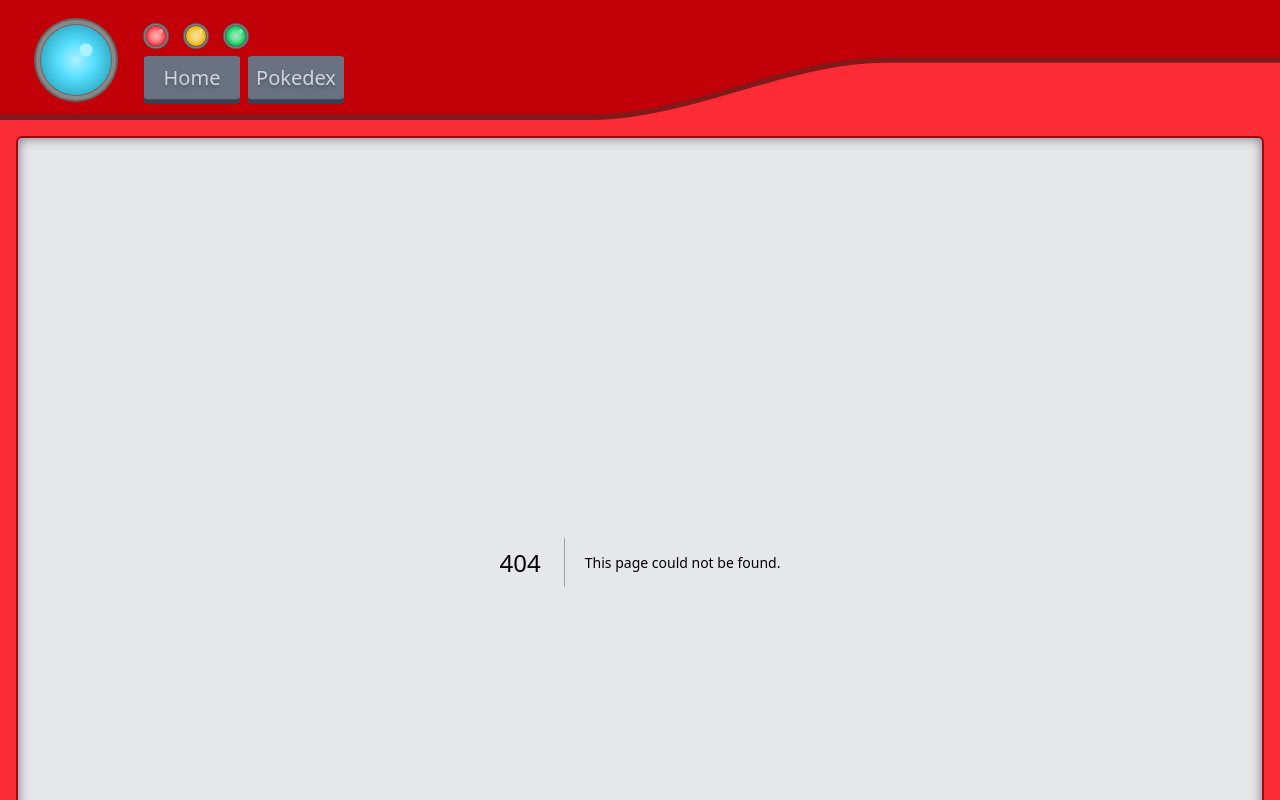
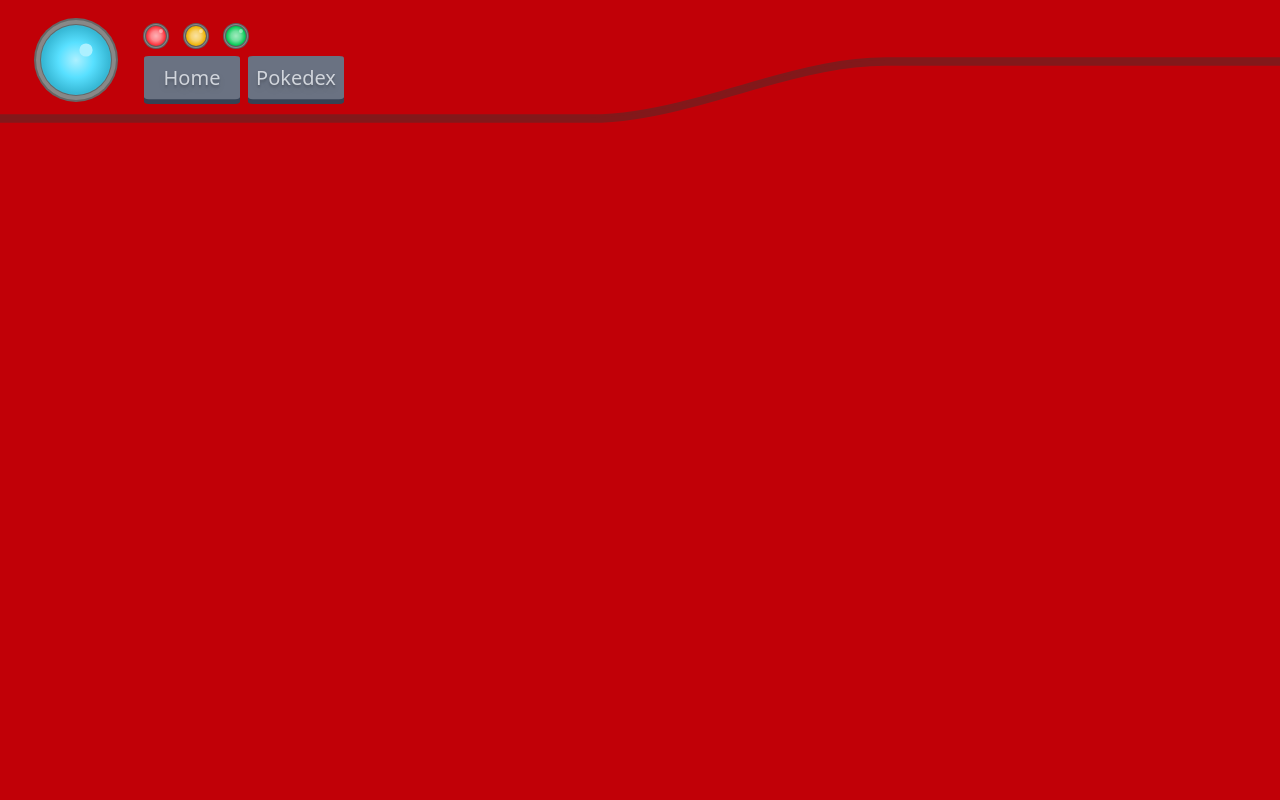
Before and after one commit to shroommu/pokemon-battler, a Next.js app: page /enter in a window 1280 px wide. Before the commit this address had no page. Shown: the top 800 px of the page. Built offline with nearby package versions, Linux system fonts and the light colour scheme.

Commit message:
start building "enter" page

```diff
--- /dev/null
+++ b/src/app/enter/page.js
@@ -0,0 +1,50 @@
+"use client";
+import { useState } from "react";
+import { useSpring, animated, to } from "react-spring";
+
+export default function EnterPage({}) {
+  const [visible, setVisible] = useState(true);
+
+  const [springs, api] = useSpring(() => ({
+    from: { y: 0 },
+    config: { duration: 1000 },
+  }));
+
+  const handleClick = () => {
+    api.start({
+      from: {
+        y: 0,
+      },
+      to: {
+        y: 100,
+      },
+    });
+  };
+
+  if (!visible) {
+    return null;
+  }
+
+  return (
+    <animated.div
+      className="absolute top-[60px] md:top-[120px] left-0 h-[calc(100dvh-60px)] md:h-[calc(100dvh-120px)] w-full bg-red-700"
+      onClick={() => handleClick()}
+      style={{ y: to(springs.y, (value) => `${value}dvh`) }}
+    >
+      <svg
+        className="absolute h-[120px] -top-[60px] w-full"
+        viewBox="0 0 13 2.1"
+        preserveAspectRatio="none"
+      >
+        <path
+          d="M 13 0 C 11 0 12 0 9 0 C 8 0 7 1 6 1 L 0 1 L 0 2 L 13 2 Z"
+          className="fill-red-900"
+        />
+        <path
+          d="M 13 0 C 11 0 12 0 9 0 C 8 0 7 1 6 1 L 0 1 L 0 2 L 13 2 Z"
+          className="fill-red-700 translate-y-[.1px]"
+        />
+      </svg>
+    </animated.div>
+  );
+}
```
